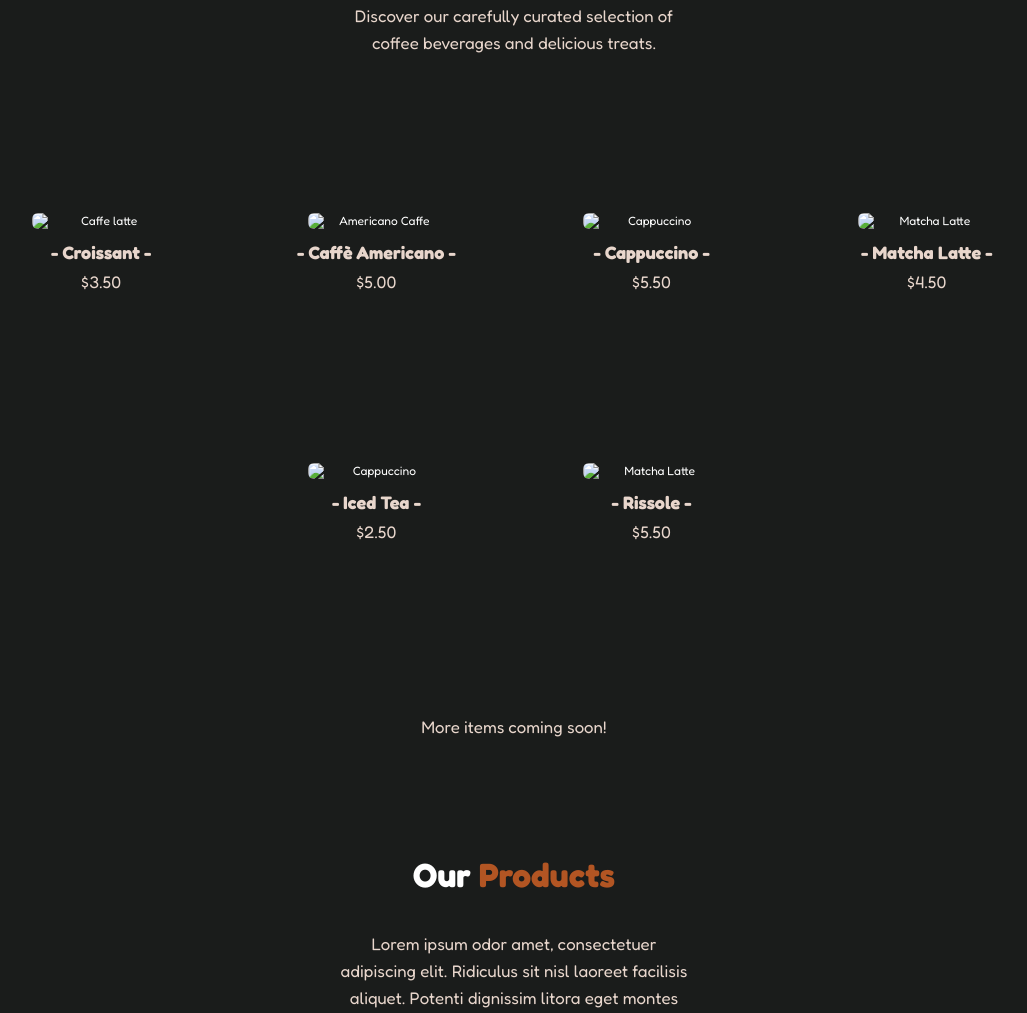
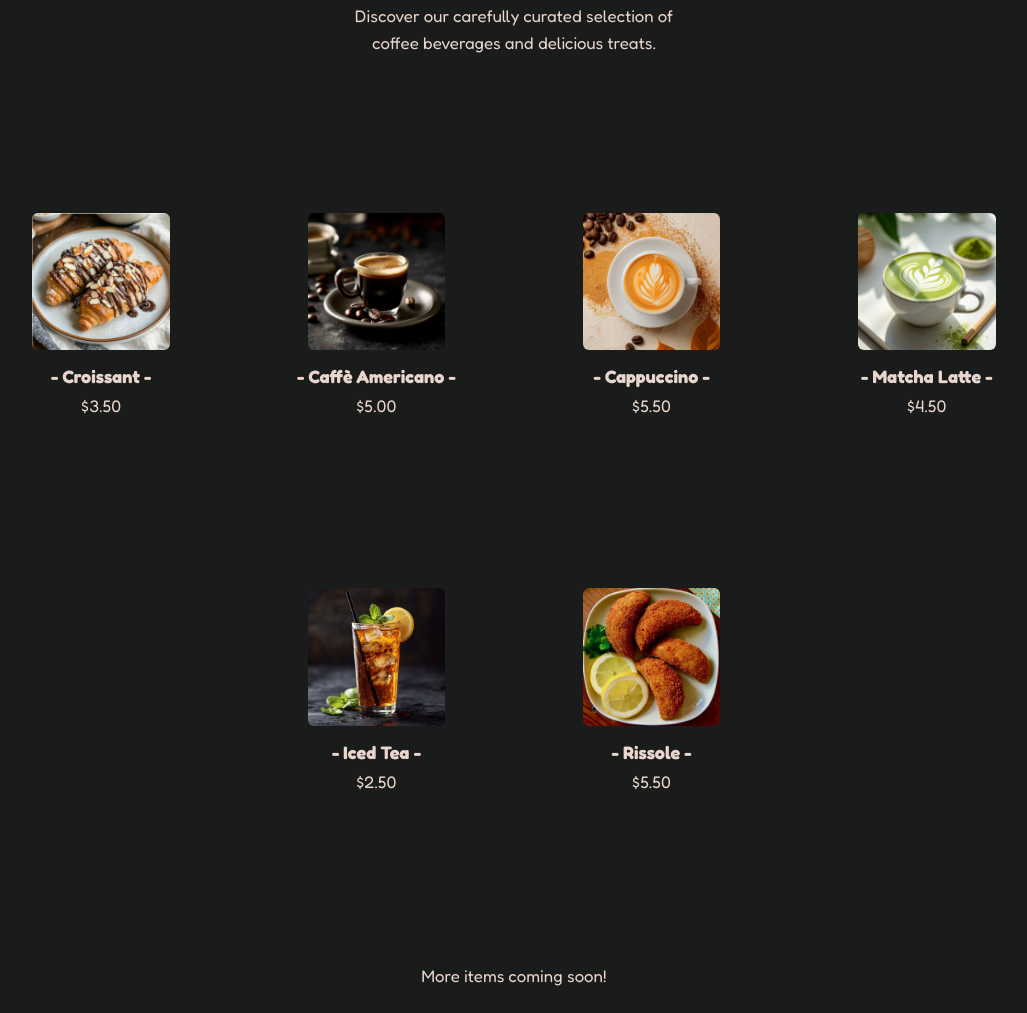
Before and after one commit to zDiqim7/DuskCoffee, a plain HTML site: page index.html in a window 1280 px wide. Shown: the part 2344-3357 px from the top of the page, without its empty margins (126-1153 px from the left). Drawn offline with nearby package versions, Linux system fonts and the light colour scheme; the site is published under a folder, as on GitHub Pages, so addresses that start at the root find nothing.

Commit message:
Fix image source paths in menu section

```diff
--- a/index.html
+++ b/index.html
@@ -86,32 +86,32 @@
         <p>Discover our carefully curated selection of coffee beverages and delicious treats.</p>
         <div class="row">
             <div class="menu-card">
-                <img src="/src/img/menu/menu-1.jpg" alt="Caffe latte" class="menu-card-img">
+                <img src="src/img/menu/menu-1.jpg" alt="Caffe latte" class="menu-card-img">
                 <h3 class="menu-card-title">- Croissant -</h3>
                 <p class="menu-card-price">$3.50</p>
             </div>
             <div class="menu-card">
-                <img src="/src/img/menu/menu-2.png" alt="Americano Caffe" class="menu-card-img">
+                <img src="src/img/menu/menu-2.png" alt="Americano Caffe" class="menu-card-img">
                 <h3 class="menu-card-title">- Caffè Americano -</h3>
                 <p class="menu-card-price">$5.00</p>
             </div>
             <div class="menu-card">
-                <img src="/src/img/menu/menu-3.png" alt="Cappuccino" class="menu-card-img">
+                <img src="src/img/menu/menu-3.png" alt="Cappuccino" class="menu-card-img">
                 <h3 class="menu-card-title">- Cappuccino -</h3>
                 <p class="menu-card-price">$5.50</p>
             </div>
             <div class="menu-card">
-                <img src="/src/img/menu/menu-4.png" alt="Matcha Latte" class="menu-card-img">
+                <img src="src/img/menu/menu-4.png" alt="Matcha Latte" class="menu-card-img">
                 <h3 class="menu-card-title">- Matcha Latte -</h3>
                 <p class="menu-card-price">$4.50</p>
             </div>
             <div class="menu-card">
-                <img src="/src/img/menu/menu-5.jpg" alt="Cappuccino" class="menu-card-img">
+                <img src="src/img/menu/menu-5.jpg" alt="Cappuccino" class="menu-card-img">
                 <h3 class="menu-card-title">- Iced Tea -</h3>
                 <p class="menu-card-price">$2.50</p>
             </div>
             <div class="menu-card">
-                <img src="/src/img/menu/menu-6.jpg" alt="Matcha Latte" class="menu-card-img">
+                <img src="src/img/menu/menu-6.jpg" alt="Matcha Latte" class="menu-card-img">
                 <h3 class="menu-card-title">- Rissole -</h3>
                 <p class="menu-card-price">$5.50</p>
             </div>
```
